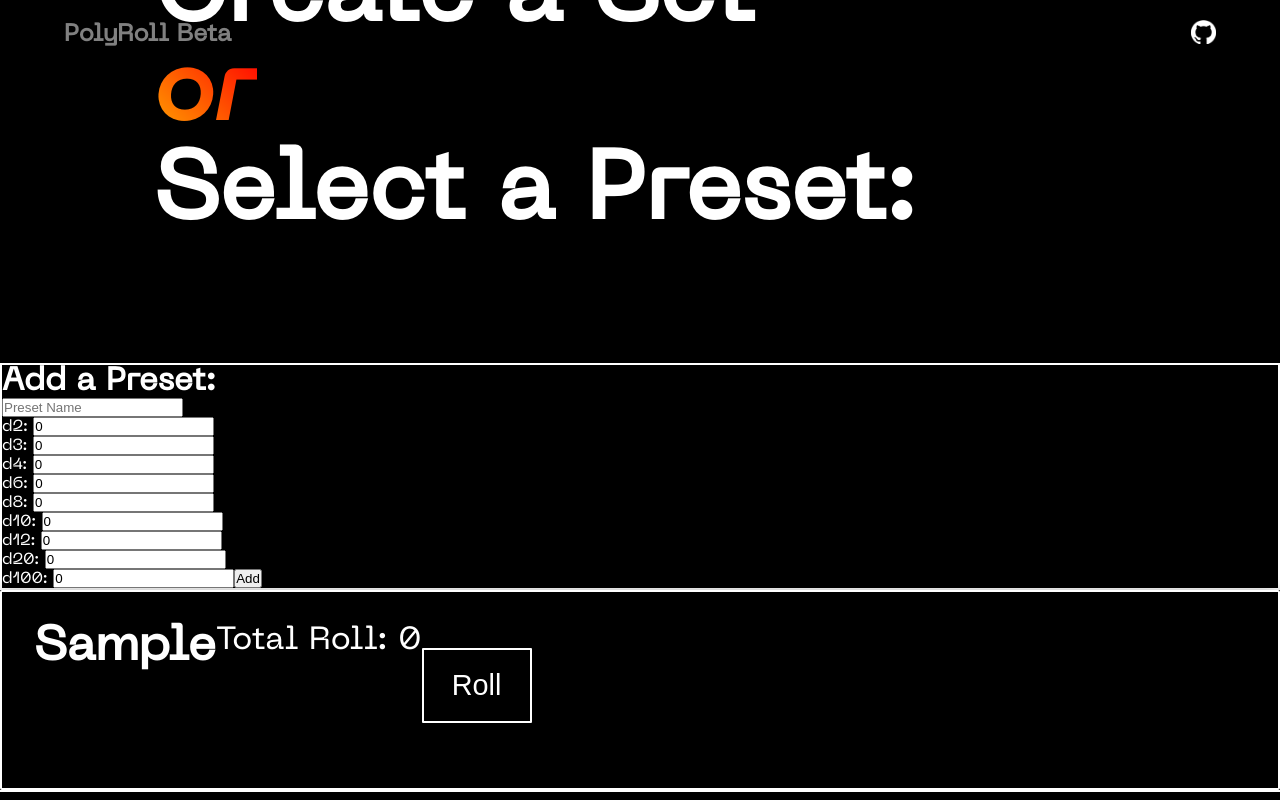
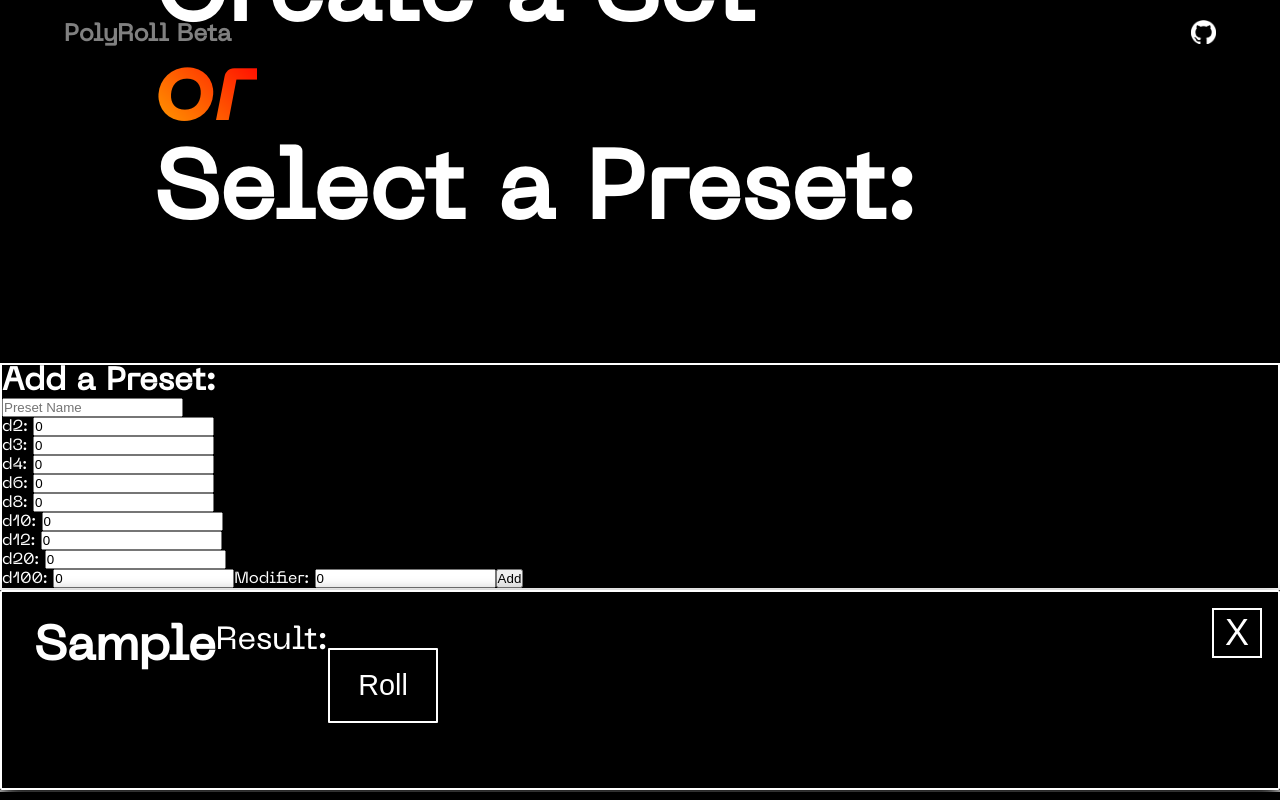
Before and after one commit to dondewaay/MultiRoll, a React (Vite) app: page /PolyRoll/roll in a window 1280 px wide. Both pictures are taken after typing "Sample" into the empty fields and a click on the button "Add". Shown: the part 277-1077 px from the top of the page. Built offline with nearby package versions, Linux system fonts and the light colour scheme.

Commit message:
Logic fixes

```diff
--- a/src/components/Card.jsx
+++ b/src/components/Card.jsx
@@ -1,8 +1,8 @@
 import React, { useState } from "react";
 import { motion } from "framer-motion";
 
-const Card = ({ key, name, config }) => {
-  const [totalRoll, setTotalRoll] = useState(0);
+const Card = ({ key, name, config, onDelete }) => {
+  const [totalRoll, setTotalRoll] = useState();
 
   const calculateTotalRoll = () => {
     let total = 0;
@@ -42,6 +42,7 @@ const Card = ({ key, name, config }) => {
       total += Math.floor(Math.random() * 100 + 1);
       console.log("d100");
     }
+    total += config.mod;
     setTotalRoll(total);
   };
 
@@ -54,9 +55,12 @@ const Card = ({ key, name, config }) => {
     >
       <h2>{name}</h2>
       <h2>{key}</h2>
-      <p>Total Roll: {totalRoll}</p>
+      <p>Result: {totalRoll}</p>
       <button className="btn" onClick={calculateTotalRoll}>
         Roll
+      </button>
+      <button className="del" onClick={() => onDelete(name)}>
+        X
       </button>
     </motion.div>
   );
--- a/src/components/DiceRoller.jsx
+++ b/src/components/DiceRoller.jsx
@@ -14,6 +14,7 @@ const DiceRoller = () => {
     d12: 0,
     d20: 0,
     d100: 0,
+    mod: 0,
   });
 
   const handlePresetNameChange = (event) => {
@@ -25,12 +26,17 @@ const DiceRoller = () => {
     setPresetConfig({ ...presetConfig, [name]: parseInt(value) });
   };
 
+  const deletePreset = (presetName) => {
+    setPresets(presets.filter((preset) => preset.name !== presetName));
+  };
+
   const addPreset = () => {
     const newPreset = { name: presetName, config: presetConfig };
     setPresets([...presets, newPreset]);
     setPresetName("");
     setPresetConfig({
       d2: 0,
+      d3: 0,
       d4: 0,
       d6: 0,
       d8: 0,
@@ -132,12 +138,25 @@ const DiceRoller = () => {
           value={presetConfig.d100}
           onChange={handlePresetConfigChange}
         />
+        <label htmlFor="mod">Modifier: </label>
+        <input
+          type="number"
+          id="mod"
+          name="mod"
+          value={presetConfig.mod}
+          onChange={handlePresetConfigChange}
+        />
         <button onClick={addPreset}>Add</button>
       </div>
       <div>
         <div className="preset-container">
           {presets.map((preset, index) => (
-            <Card key={index} name={preset.name} config={preset.config} />
+            <Card
+              key={index}
+              name={preset.name}
+              config={preset.config}
+              onDelete={deletePreset}
+            />
           ))}
         </div>
       </div>
--- a/src/styles/Roll.scss
+++ b/src/styles/Roll.scss
@@ -81,6 +81,7 @@ $UNSELCOLOR: hsla(0, 0%, 100%, 0.5);
     border-radius: 2px;
     background-color: black;
     box-shadow: black 0px 10px 20px;
+    position: relative;
     .btn {
       border: 2px solid white;
       font-size: 1.8rem;
@@ -97,5 +98,22 @@ $UNSELCOLOR: hsla(0, 0%, 100%, 0.5);
         border: 5px solid white;
       }
     }
+    .del {
+      position: absolute;
+      top: 1rem;
+      right: 1rem;
+      width: 50px;
+      height: 50px;
+      color: white;
+      background-color: black;
+      border: 2px solid white;
+      font-size: 36px;
+      cursor: pointer;
+      transition: 0.2s ease-in-out;
+      &:hover {
+        box-shadow: 0px 0px 15px 3px white;
+        border: 5px solid white;
+      }
+    }
   }
 }
```
